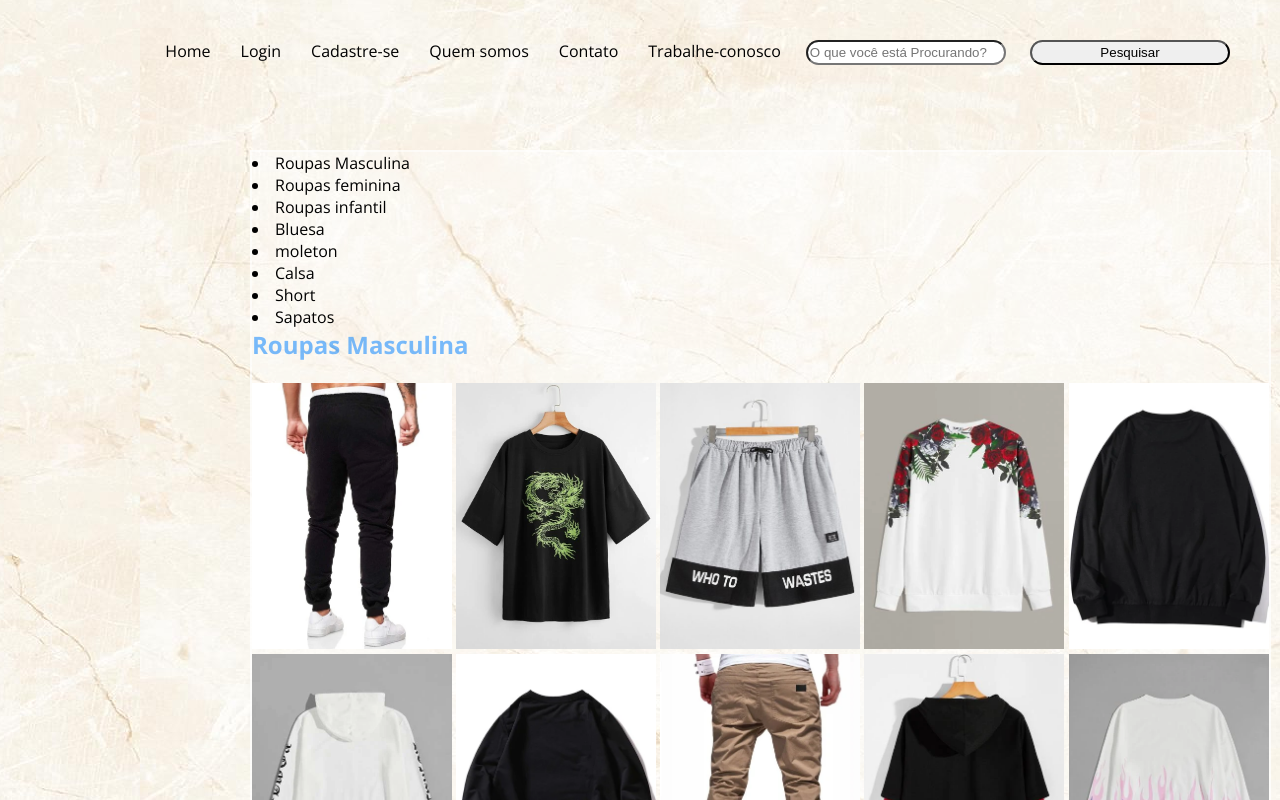
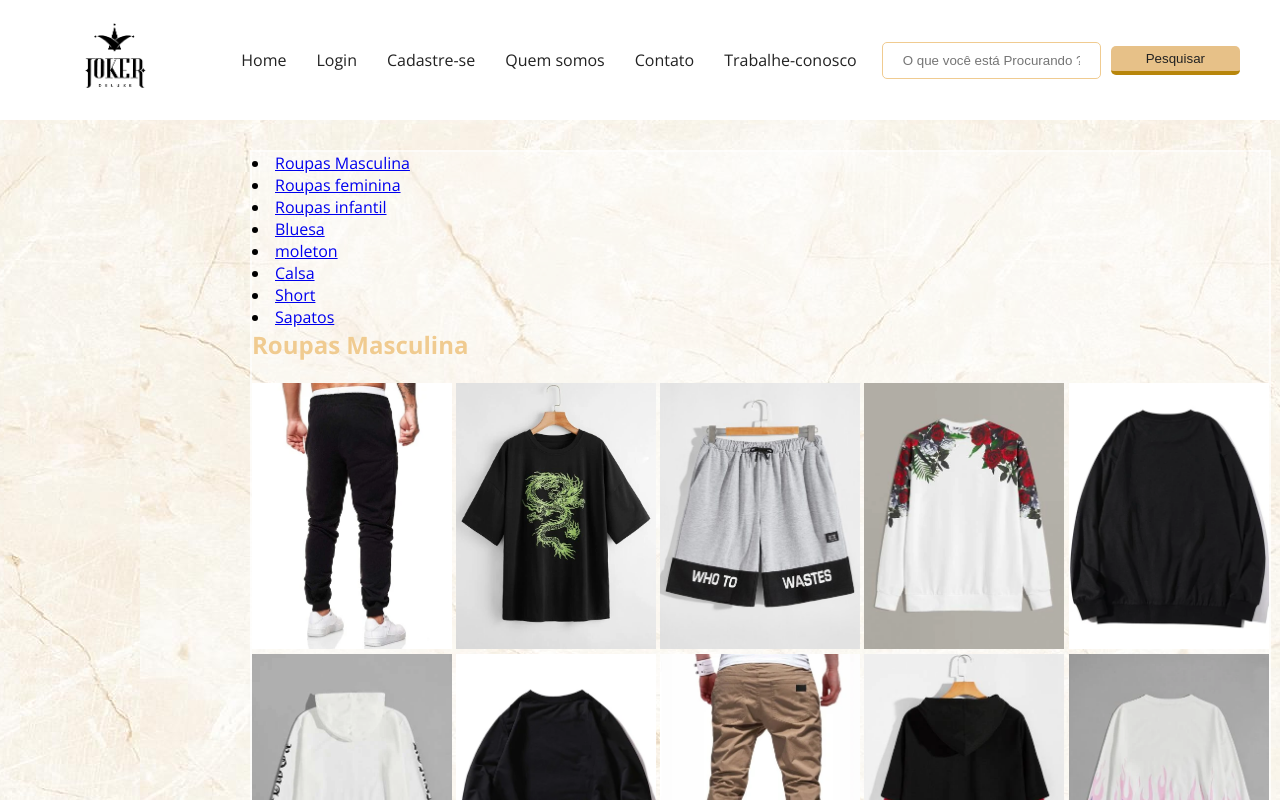
Before and after one commit to Vitor-Daniel1/Site_loja, a plain HTML site: page Index.html in a window 1280 px wide. Drawn offline with nearby package versions, Linux system fonts and the light colour scheme.

Commit message:
Refeito css e navbar

```diff
--- a/Index.html
+++ b/Index.html
@@ -14,44 +14,41 @@
 <body class="bg">
     <nav>
         <div class="nav-container">
+            <img src="images/Logo-home (2).png" width ="150.2">
+            <ul>
+                <li><a href="Index.html"> Home </a></li>
+                <li><a href="login.html"> Login </a></li>
+                <li><a href="cadastre-se.html"> Cadastre-se </a></li>
+                <li><a href="quem-somos.html"> Quem somos </a></li>
+                <li><a href="contato.html"> Contato</a></li>
+                <li><a href="trabalhe-conosco.html"> Trabalhe-conosco</a></li>
 
 
-
-
-
-
-            <ul>
-            <li><a href = "Index.html"> Home </a></li>
-            <li><a href = "login.html"> Login </a></li>
-            <li><a href = "cadastre-se.html"> Cadastre-se </a></li>
-            <li><a href = "quem-somos.html"> Quem somos </a></li>
-            <li><a href = "contato.html"> Contato</a></li>
-            <li><a href = "trabalhe-conosco.html"> Trabalhe-conosco</a></li>
-            <input type ="text" name ="job" placeholder="O que você está Procurando?">
-            <input type="submit" value="Pesquisar">
+                <input type="text" name="job" placeholder="O que você está Procurando ?">
+                <input class="button" type="submit" value="Pesquisar">
 
             </ul>
-        <img src="images/Logo-home (2).png"  id="logo"  ><br>
+
 
 
         </div>
     </nav>
 
 
-        <div class = positon-item>
+    <div class=positon-item>
 
 
 
-<div class = "nav-container">
+        <div class=" ">
 
-    <li><a href = "roupas/masculina.html"> Roupas Masculina </a></li>
-    <li><a href = "roupas/feminina.html"> Roupas feminina </a></li>
-    <li><a href = "roupas/infantil.hml.html"> Roupas infantil </a></li>
-    <li><a href = "roupas/blusas.html"> Bluesa </a></li>
-    <li><a href = "roupas/moleton.html"> moleton </a></li>
-    <li><a href = "roupas/calca.html"> Calsa </a></li>
-    <li><a href = "roupas/short.html"> Short</a></li>
-    <li><a href = "roupas/sapatos.html"> Sapatos </a></li>
+            <li><a href="roupas/masculina.html"> Roupas Masculina </a></li>
+            <li><a href="roupas/feminina.html"> Roupas feminina </a></li>
+            <li><a href="roupas/infantil.hml.html"> Roupas infantil </a></li>
+            <li><a href="roupas/blusas.html"> Bluesa </a></li>
+            <li><a href="roupas/moleton.html"> moleton </a></li>
+            <li><a href="roupas/calca.html"> Calsa </a></li>
+            <li><a href="roupas/short.html"> Short</a></li>
+            <li><a href="roupas/sapatos.html"> Sapatos </a></li>
 
         </div>
 
@@ -59,8 +56,8 @@
 
 
         <h2>Roupas Masculina</h2> <br>
-            <img src="product/calca style.webp"width="200" aria-label="Calsa estilosa">
-            <img src="product/Cm preta dragao.webp"width="200">
+        <img src="product/calca style.webp" width="200" aria-label="Calsa estilosa">
+        <img src="product/Cm preta dragao.webp" width="200">
         <img src="product/Short basico.jpg" width="200">
         <img src="product/moleton casual floral.webp" width="200">
         <img src="product/moleton pich.webp" width="200"><br>
@@ -77,12 +74,4 @@
 
 
 
-
-
-
-
-
-
-
-
 </html>
--- a/home.css
+++ b/home.css
@@ -1,4 +1,10 @@
-html{
+*{
+  padding: 0;
+  margin: 0;
+  box-sizing: border-box;
+}
+
+html {
 
   font-family: 'Open Sans', sans-serif;
 
@@ -6,41 +12,54 @@ font-family: 'Open Sans', sans-serif;
 
 
 .button {
-    float: left;
-    border: 1px solid;
-    padding: 5px 21px;
-    vertical-align: middle;
-    background: #e28a42;
-    color:black;
-    border-radius: 6px;
-    font-size: 15px;
-    font-family: Didot, serif;
-    text-decoration: none;
+  outline: none;
+  border: none;
+  background-color: #e7c188;
+  color: #222;
+  padding: 5px 35px;
+  border-radius: 5px;
+  border-bottom: 4px solid #B8860B;
+  cursor: pointer;
+}
+
+input{
+  max-height: 40px;
+
+}
+.button:hover {
+
+  border-bottom: 0;
+  background-color: #F0CB90;
+  transition: 0.2s;
+
+
 }
 
 .bg {
   background-image: url("images/marble 3.jpg");
   background-position: center;
-    background-attachment:fixed;
+  background-attachment: fixed;
 }
 
 
 
-  input{ /** Aqui customiza o local de prenchimento**/
-            height: 25px;
-            width: 200px;
+input[type=text] {
+  /** Aqui customiza o local de prenchimento**/
+  border: 1px solid #F0CB90;
+  padding: 10px 20px;
   margin: 10px;
-            border-radius: 20px;
-            color:black;
+  border-radius: 5px;
+  color: #222;
   outline: none;
 }
-  #box{
+
+#box {
   /*definimos a largura do box*/
-    width:300px;
+  width: 300px;
   /* definimos a altura do box */
-    height:100px;
+  height: 100px;
   /* definimos a cor de fundo do box */
-    background-color:#6495ed;
+  background-color: #F0CB90;
   /* definimos o quão arredondado irá ficar nosso box */
   border-radius: 10px 20px;
 }
@@ -51,9 +70,15 @@ font-family: 'Open Sans', sans-serif;
   margin: 0;
 }
 
-    h1, h2, h3, h4, h5, p, span {
+h1,
+h2,
+h3,
+h4,
+h5,
+p,
+span {
   margin: 0;
-      color: #0080ff86;
+  color: #F0CB90;
 }
 
 .container {
@@ -79,65 +104,60 @@ font-family: 'Open Sans', sans-serif;
 
 
 nav {
-      position: fixed;
+  position: sticky;
   top: 0;
   left: 0;
-      height: 75px;
   width: 100%;
-      z-index: 1;
+  background-color: white;
+
 }
 
-    nav:after {
-      clear: both;
-      content: "";
-      display: block;
-    }
 
 .nav-container {
   max-width: 1200px;
-      position: relative;
-      margin-left: auto;
-      margin-right: auto;
-    }
-
-
-#logo {
-
-        width: 150px;
-        height: 100px;
-        margin-top: -140px;
-        margin-left: -80;
+  margin: 0 auto;
+  display: flex;
+  flex-direction: row;
+  align-items: center;
+  justify-content: space-between;
 }
 
 
 .nav-container ul {
-      float: right;
   height: 100px;
   line-height: 70px;
   margin-left: 0;
+  display: flex;
+  flex-direction: row;
+  align-items: center;
 }
+
 
 .nav-container ul li {
   list-style: none;
-      float: left;
   margin: 0 15px;
+
+
 }
 
-    .nav-container li a {
+.nav-container li a {/**Aqui meche com as letras da navbar**/
   text-decoration: none;
-      color: black;
+  color: #222;
   transition: .5s;
+
 }
 
 .nav-container li a:hover {
-      color: #3381f3;
+  color: #F0CB90;
 }
 
-    .positon-item{
+.positon-item {
   background-color: rgba(255, 255, 255, 0.404);
   border: 2px solid rgba(255, 255, 255, 0.514);
   position: absolute;
-      left: 250px; /* posiciona a 90px para a esquerda */
-      top: 150px; /* posiciona a 70px para baixo */
+  left: 250px;
+  /* posiciona a 90px para a esquerda */
+  top: 150px;
+  /* posiciona a 70px para baixo */
 
 }
```
Also changed, not shown: cadastre-se.html (+1 -1 lines), quem-somos.html (+2 -2 lines). Lines whose indentation alone changed are shown as unchanged.
